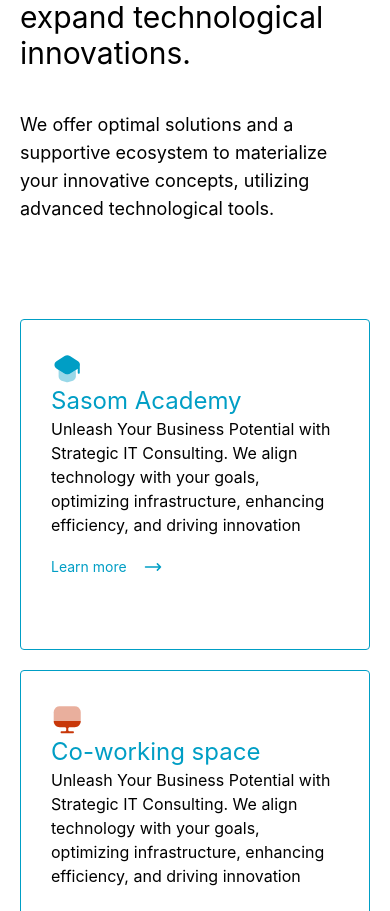
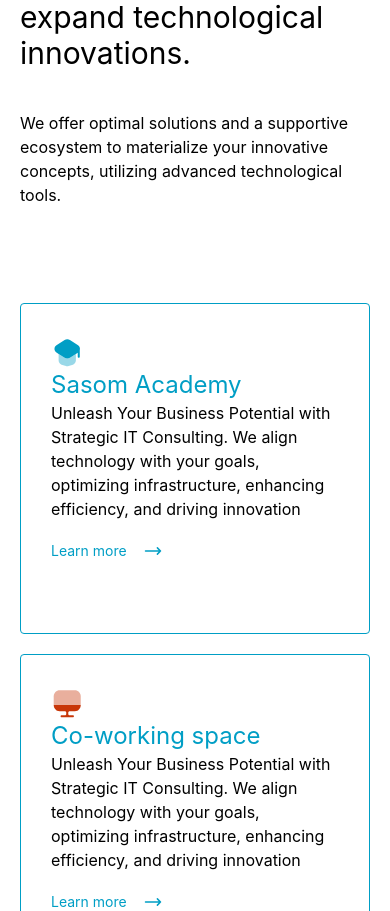
Before and after one commit to JosephIgbaji/sasom, a React (Create React App) app: page / in a window 390 px wide. Shown: the part 1069-1980 px from the top of the page. Built offline with nearby package versions, Linux system fonts and the light colour scheme.

Commit message:
link to academy site added and hero image on home reversed

```diff
--- a/src/App.js
+++ b/src/App.js
@@ -11,10 +11,6 @@
   return (
     <div className="mx-auto w-full">
       <Navbar />
-
-      {/* <Home />
-      <Contact />
-      <About /> */}
       <Routes>
         <Route path="/" element={<Home />} />
         <Route path="about" element={<About />} />
--- a/src/components/Contents.jsx
+++ b/src/components/Contents.jsx
@@ -8,7 +8,7 @@
         <h2 className="w-[330px] md:w-[450px] lg:w-[522px] text-3xl md:text-4xl mb-10 md:mb-0">
           We foster, assist, and expand technological innovations.
         </h2>
-        <p className="w-[330px] md:w-[450px] lg:w-[522px] text-lg">
+        <p className="w-[330px] md:w-[450px] lg:w-[522px] md:text-lg">
           We offer optimal solutions and a supportive ecosystem to materialize
           your innovative concepts, utilizing advanced technological tools.
         </p>
--- a/src/components/Navbar.jsx
+++ b/src/components/Navbar.jsx
@@ -67,9 +67,11 @@
                 About
               </li>
             </Link>
+            <a href="https://academy-sasom.vercel.app" target="_black">
               <li className="hover:text-primary transition ease-in hover:cursor-pointer">
                 Academy
               </li>
+            </a>
             <li className="hover:text-primary transition ease-in hover:cursor-pointer">
               Co-work Space
             </li>
@@ -92,12 +94,14 @@
                   About
                 </li>
               </Link>
+              <a href="https://academy-sasom.vercel.app" target="_black">
                 <li
                   onClick={() => setShowMobileNav(!showMobileNav)}
                   className="hover:text-white transition ease-in hover:cursor-pointer"
                 >
                   Academy
                 </li>
+              </a>
               <li
                 onClick={() => setShowMobileNav(!showMobileNav)}
                 className="hover:text-white transition ease-in hover:cursor-pointer"
```
Lines whose indentation alone changed are shown as unchanged.
